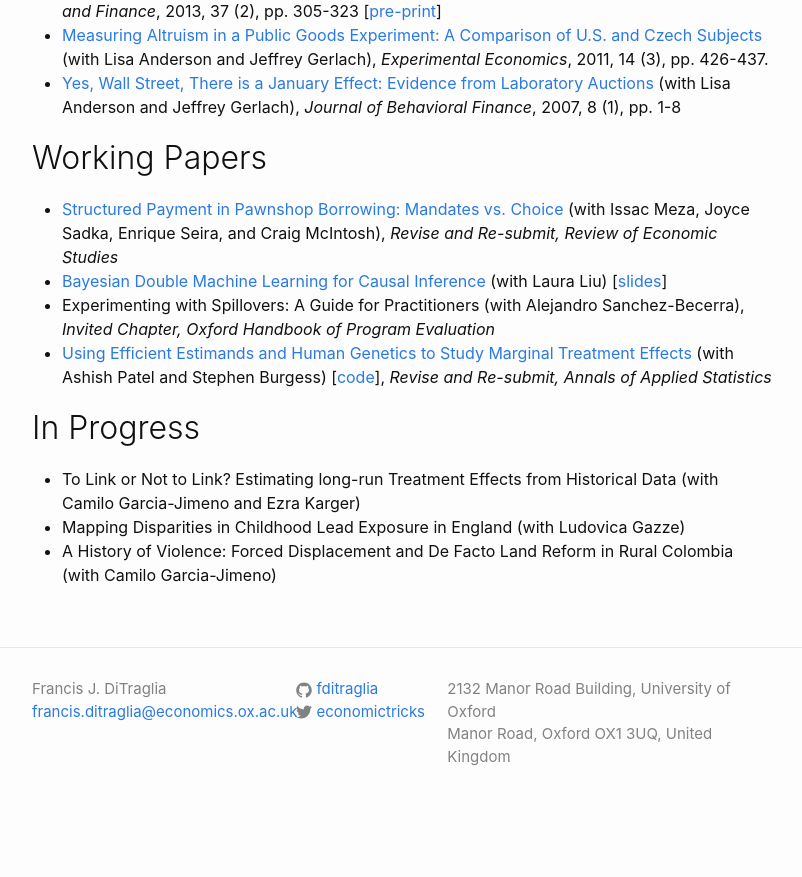
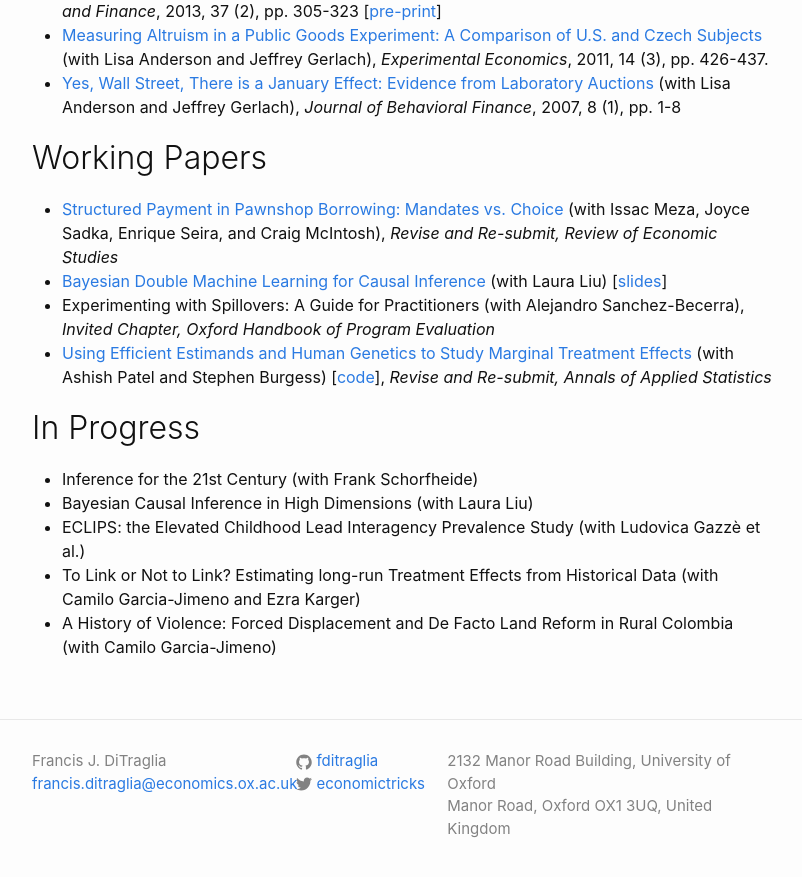
Before and after one commit to fditraglia/fditraglia.github.io, a Jekyll site: the page built from research.md, in a window 1280 px wide and 900 px high, scrolled down 780 px. Shown: the top 877 px of the window, without its empty margins (238-1040 px from the left). Built offline with Jekyll 4.4.1, drawn with Linux system fonts in a browser that asks for light colours; before the commit the page ends 1608 px from its top, so only the background shows below that.

Commit message:
update projects

```diff
--- a/research.md
+++ b/research.md
@@ -25,6 +25,8 @@ permalink: /research/
 - [Using Efficient Estimands and Human Genetics to Study Marginal Treatment Effects](https://arxiv.org/abs/2603.08871) (with Ashish Patel and Stephen Burgess) [[code](https://github.com/ash-res/efficient.mte/)], *Revise and Re-submit, Annals of Applied Statistics*
 
 ## In Progress
+- Inference for the 21st Century (with Frank Schorfheide)
+- Bayesian Causal Inference in High Dimensions (with Laura Liu)
+- ECLIPS: the Elevated Childhood Lead Interagency Prevalence Study (with Ludovica Gazzè et al.)
 - To Link or Not to Link? Estimating long-run Treatment Effects from Historical Data (with Camilo Garcia-Jimeno and Ezra Karger)
-- Mapping Disparities in Childhood Lead Exposure in England (with Ludovica Gazze)
 - A History of Violence: Forced Displacement and De Facto Land Reform in Rural Colombia (with Camilo Garcia-Jimeno)
```
Also changed, not shown: 1 other file.
